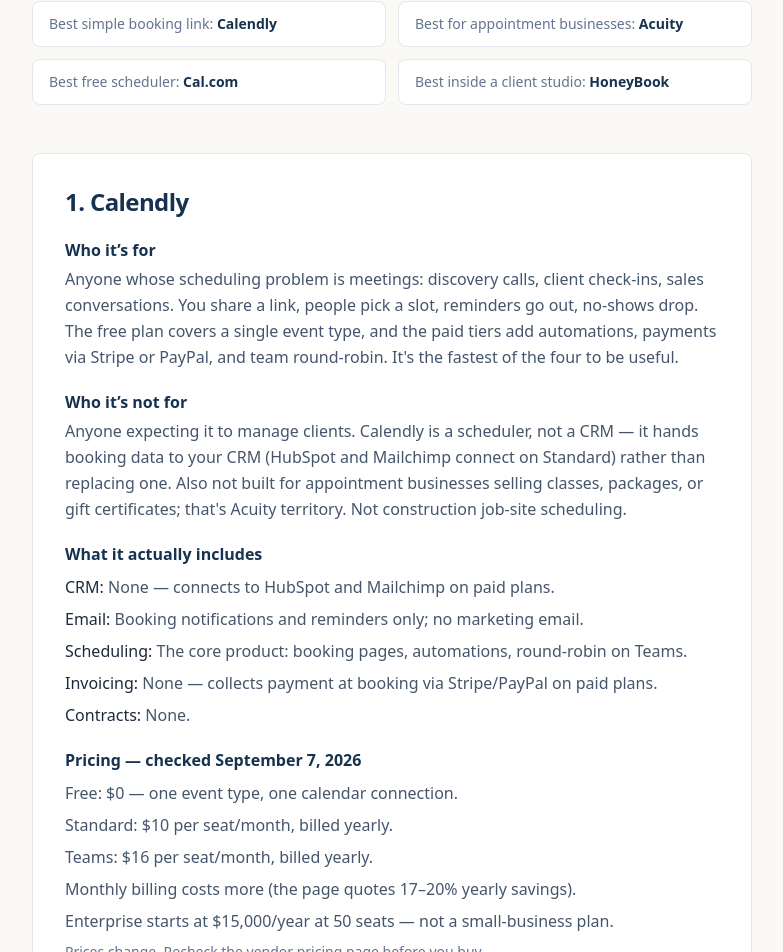
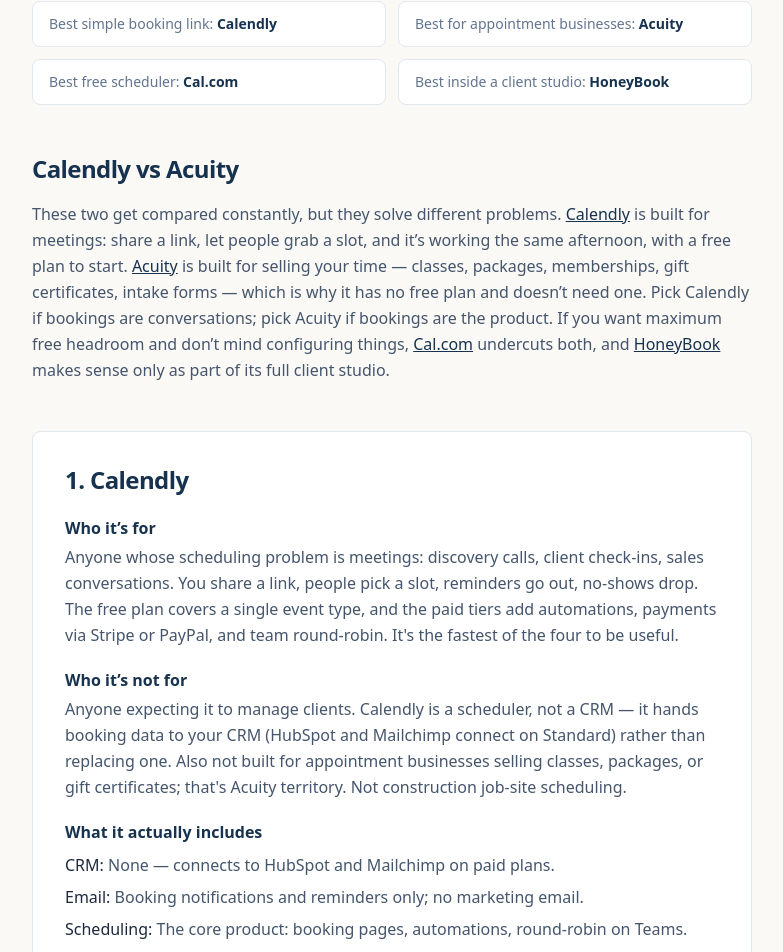
Before and after one commit to mephilli1986/whichstackfits, a Next.js app: page /compare/scheduling in a window 1280 px wide. Shown: the part 1043-1995 px from the top of the page, without its empty margins (248-1031 px from the left). Built offline with nearby package versions, Linux system fonts and the light colour scheme.

Commit message:
Add comparison titles and vs sections for search queries

```diff
--- a/app/compare/all-in-one/page.tsx
+++ b/app/compare/all-in-one/page.tsx
@@ -1,15 +1,16 @@
 import type { Metadata } from "next";
 
 export const metadata: Metadata = {
-  title: "All-in-one operations software for small service businesses — WhichStackFits",
+  title: "HoneyBook vs Dubsado vs 17hats vs Systeme.io | WhichStackFits",
   description:
-    "HoneyBook vs Dubsado vs 17hats vs Systeme.io for 1–20 person service businesses: who each is for, who it's not for, and what each actually includes.",
+    "Which all-in-one platform fits your small service business — with dated pricing and who each tool is not for. No single winner, just straight answers.",
 };
 
 const SYSTEME_URL =
   "https://systeme.io/?sa=sa017760682052e865e7e0fc3a668ff7a599d5d3d7";
 
 type Tool = {
+  id: string;
   name: string;
   url: string;
   affiliate?: boolean;
@@ -21,6 +22,7 @@
 
 const tools: Tool[] = [
   {
+    id: "honeybook",
     name: "HoneyBook",
     url: "https://www.honeybook.com",
     forWho:
@@ -43,6 +45,7 @@
     ],
   },
   {
+    id: "dubsado",
     name: "Dubsado",
     url: "https://www.dubsado.com",
     forWho:
@@ -64,6 +67,7 @@
     ],
   },
   {
+    id: "17hats",
     name: "17hats",
     url: "https://www.17hats.com",
     forWho:
@@ -85,6 +89,7 @@
     ],
   },
   {
+    id: "systeme-io",
     name: "Systeme.io",
     url: SYSTEME_URL,
     affiliate: true,
@@ -225,13 +230,39 @@
         ))}
       </ul>
 
+      <section className="mt-12">
+        <h2 className="text-2xl font-bold tracking-tight text-ink">
+          HoneyBook vs Dubsado
+        </h2>
+        <p className="mt-4 leading-relaxed text-slate-600">
+          This is the matchup most client businesses are actually deciding.{" "}
+          <a href="#honeybook" className="text-ink underline">HoneyBook</a> is
+          the faster path to a polished client experience — templates,
+          contracts, and payments work well out of the box, so a solo
+          photographer or planner can be booking clients the same week.{" "}
+          <a href="#dubsado" className="text-ink underline">Dubsado</a> trades
+          that speed for depth: conditional forms, multi-step workflows, and a
+          client portal you shape to your exact process, at a flat yearly
+          price that doesn&rsquo;t rise with polish. Choose HoneyBook if your
+          bottleneck is getting leads booked; choose Dubsado if you&rsquo;ve
+          outgrown template-shaped tools and will invest the setup days. If
+          neither fits, <a href="#17hats" className="text-ink underline">17hats</a>{" "}
+          covers a solo back office and{" "}
+          <a href="#systeme-io" className="text-ink underline">Systeme.io</a>{" "}
+          covers audience businesses instead.
+        </p>
+      </section>
+
       <div className="mt-12 space-y-12">
         {tools.map((t, i) => (
           <section
             key={t.name}
             className="rounded-lg border border-slate-200 bg-white p-6 sm:p-8"
           >
-            <h2 className="text-2xl font-bold tracking-tight text-ink">
+            <h2
+              id={t.id}
+              className="scroll-mt-8 text-2xl font-bold tracking-tight text-ink"
+            >
               {i + 1}. {t.name}
             </h2>
 
--- a/app/compare/crm/page.tsx
+++ b/app/compare/crm/page.tsx
@@ -1,14 +1,15 @@
 import type { Metadata } from "next";
 
 export const metadata: Metadata = {
-  title: "CRM software for small service businesses — WhichStackFits",
+  title: "Pipedrive vs HubSpot vs Zoho CRM vs Less Annoying CRM | WhichStackFits",
   description:
-    "Pipedrive vs HubSpot CRM vs Zoho CRM vs Less Annoying CRM for 1–20 person service businesses: who each is for, who it's not for, and what each actually includes.",
+    "Four CRMs sized for a 1–20 person service business, with dated pricing and who should skip each one. No winner crown — the right fit depends on your bottleneck.",
 };
 
 const PIPEDRIVE_URL = "https://aff.trypipedrive.com/0573qp3twuo9";
 
 type Tool = {
+  id: string;
   name: string;
   url: string;
   affiliate?: boolean;
@@ -20,6 +21,7 @@
 
 const tools: Tool[] = [
   {
+    id: "pipedrive",
     name: "Pipedrive",
     url: PIPEDRIVE_URL,
     affiliate: true,
@@ -44,6 +46,7 @@
     ],
   },
   {
+    id: "hubspot",
     name: "HubSpot CRM",
     url: "https://www.hubspot.com/pricing/crm",
     forWho:
@@ -64,6 +67,7 @@
     ],
   },
   {
+    id: "zoho-crm",
     name: "Zoho CRM",
     url: "https://www.zoho.com/crm/pricing.html",
     forWho:
@@ -86,6 +90,7 @@
     ],
   },
   {
+    id: "less-annoying-crm",
     name: "Less Annoying CRM",
     url: "https://www.lessannoyingcrm.com/pricing",
     forWho:
@@ -214,13 +219,39 @@
         ))}
       </ul>
 
+      <section className="mt-12">
+        <h2 className="text-2xl font-bold tracking-tight text-ink">
+          Pipedrive vs HubSpot
+        </h2>
+        <p className="mt-4 leading-relaxed text-slate-600">
+          The most common head-to-head here.{" "}
+          <a href="#pipedrive" className="text-ink underline">Pipedrive</a>{" "}
+          charges from the first seat and earns it if your problem is deals
+          slipping through the cracks — its activity-driven pipeline is the
+          best of the four at forcing follow-ups.{" "}
+          <a href="#hubspot" className="text-ink underline">HubSpot CRM</a>{" "}
+          starts genuinely free for 2 users and 1,000 contacts, which makes it
+          the lower-risk way to find out whether a CRM will stick at all. The
+          catch runs in both directions: Pipedrive&rsquo;s extras are paid
+          add-ons, and HubSpot&rsquo;s paid hubs cost real money once you
+          outgrow the free tier. If neither shape fits, compare{" "}
+          <a href="#zoho-crm" className="text-ink underline">Zoho CRM</a> for
+          suite economics or{" "}
+          <a href="#less-annoying-crm" className="text-ink underline">Less Annoying CRM</a>{" "}
+          for flat-price simplicity.
+        </p>
+      </section>
+
       <div className="mt-12 space-y-12">
         {tools.map((t, i) => (
           <section
             key={t.name}
             className="rounded-lg border border-slate-200 bg-white p-6 sm:p-8"
           >
-            <h2 className="text-2xl font-bold tracking-tight text-ink">
+            <h2
+              id={t.id}
+              className="scroll-mt-8 text-2xl font-bold tracking-tight text-ink"
+            >
               {i + 1}. {t.name}
             </h2>
 
--- a/app/compare/scheduling/page.tsx
+++ b/app/compare/scheduling/page.tsx
@@ -2,12 +2,13 @@
 import Link from "next/link";
 
 export const metadata: Metadata = {
-  title: "Scheduling software for small service businesses — WhichStackFits",
+  title: "Calendly vs Acuity vs Cal.com | WhichStackFits",
   description:
-    "Calendly vs Squarespace Scheduling (Acuity) vs Cal.com vs HoneyBook's scheduler for 1–20 person service businesses: who each is for, who it's not for, and what each actually includes.",
+    "Which scheduler fits a small service business — booking links, appointment shops, or a client studio. Dated pricing, honest gaps, no single winner.",
 };
 
 type Tool = {
+  id: string;
   name: string;
   url: string;
   forWho: string;
@@ -18,6 +19,7 @@
 
 const tools: Tool[] = [
   {
+    id: "calendly",
     name: "Calendly",
     url: "https://calendly.com/pricing",
     forWho:
@@ -40,6 +42,7 @@
     ],
   },
   {
+    id: "acuity",
     name: "Squarespace Scheduling (Acuity)",
     url: "https://www.acuityscheduling.com/pricing",
     forWho:
@@ -61,6 +64,7 @@
     ],
   },
   {
+    id: "cal-com",
     name: "Cal.com",
     url: "https://cal.com/pricing",
     forWho:
@@ -82,6 +86,7 @@
     ],
   },
   {
+    id: "honeybook",
     name: "HoneyBook (as a scheduler)",
     url: "https://www.honeybook.com/pricing",
     forWho:
@@ -214,13 +219,38 @@
         ))}
       </ul>
 
+      <section className="mt-12">
+        <h2 className="text-2xl font-bold tracking-tight text-ink">
+          Calendly vs Acuity
+        </h2>
+        <p className="mt-4 leading-relaxed text-slate-600">
+          These two get compared constantly, but they solve different
+          problems. <a href="#calendly" className="text-ink underline">Calendly</a>{" "}
+          is built for meetings: share a link, let people grab a slot, and
+          it&rsquo;s working the same afternoon, with a free plan to start.{" "}
+          <a href="#acuity" className="text-ink underline">Acuity</a> is built
+          for selling your time — classes, packages, memberships, gift
+          certificates, intake forms — which is why it has no free plan and
+          doesn&rsquo;t need one. Pick Calendly if bookings are conversations;
+          pick Acuity if bookings are the product. If you want maximum free
+          headroom and don&rsquo;t mind configuring things,{" "}
+          <a href="#cal-com" className="text-ink underline">Cal.com</a> undercuts
+          both, and{" "}
+          <a href="#honeybook" className="text-ink underline">HoneyBook</a>{" "}
+          makes sense only as part of its full client studio.
+        </p>
+      </section>
+
       <div className="mt-12 space-y-12">
         {tools.map((t, i) => (
           <section
             key={t.name}
             className="rounded-lg border border-slate-200 bg-white p-6 sm:p-8"
           >
-            <h2 className="text-2xl font-bold tracking-tight text-ink">
+            <h2
+              id={t.id}
+              className="scroll-mt-8 text-2xl font-bold tracking-tight text-ink"
+            >
               {i + 1}. {t.name}
             </h2>
 
```
